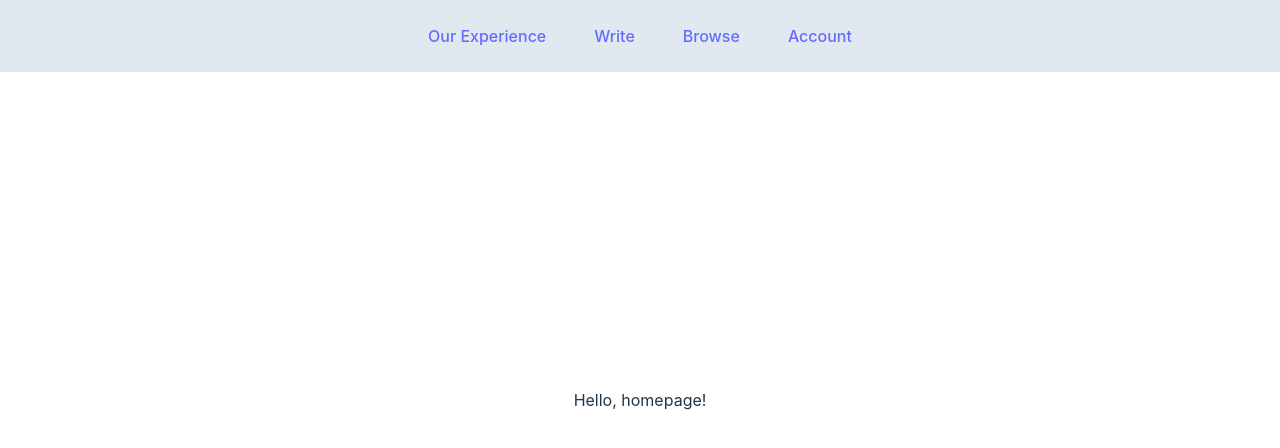
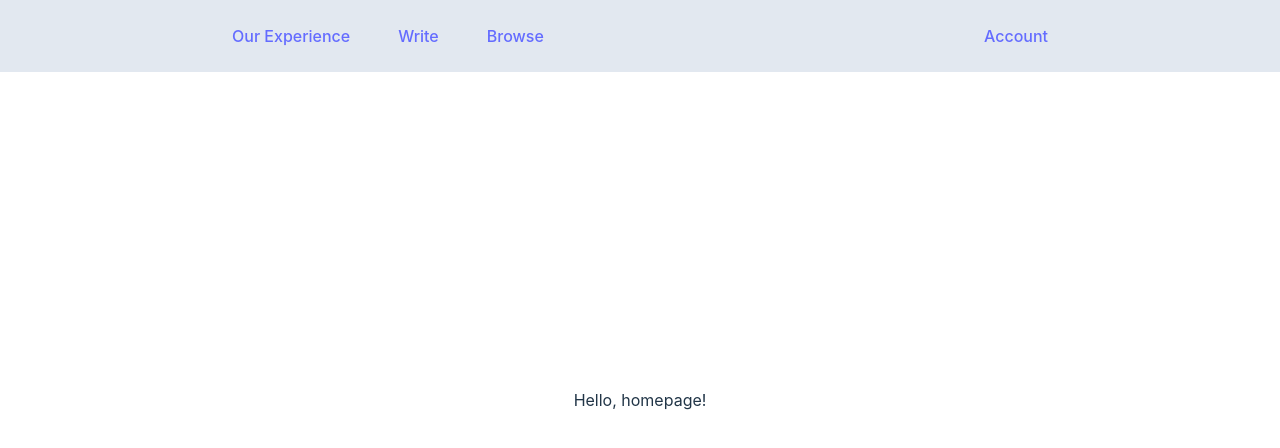
Before and after one commit to mads-bohn/ourexp, a React (Vite) app in the folder ourexp-ui/: page / in a window 1280 px wide. Shown: the top 448 px of the page. Built offline with nearby package versions, Linux system fonts and the light colour scheme.

Commit message:
matched navbar styling to wireframe

```diff
--- a/ourexp-ui/src/components/Navbar.jsx
+++ b/ourexp-ui/src/components/Navbar.jsx
@@ -6,7 +6,8 @@ export default function Navbar() {
 
   return (
     <div>
-        <ul className='fixed top-0 left-0 w-full z-10 p-6 bg-slate-200'>
+        <div className='fixed top-0 left-0 w-full z-10 p-9 bg-slate-200'>
+          <div className='absolute left-0 top-6 ml-52'>
             <NavLink
               to="/"
               className='p-6 hover:bg-slate-300 active:bg-slate-400'>
@@ -15,22 +16,27 @@ export default function Navbar() {
             <NavLink
               to="/submit"
               className={({isActive}) =>
-              isActive ? 'p-6 bg-slate-400 hover:bg-slate-300 active:bg-slate-400' : 'p-6 hover:bg-slate-300 active:bg-slate-400'}>
+                isActive ? 'p-6 bg-slate-400 text-white hover:bg-slate-300 hover:text-white active:bg-slate-400' : 'p-6 hover:bg-slate-300 active:bg-slate-400'}>
               Write
             </NavLink>
             <NavLink
               to="/entries"
               className={({isActive}) =>
-              isActive ? 'p-6 bg-slate-400 hover:bg-slate-300 active:bg-slate-400' : 'p-6 hover:bg-slate-300 active:bg-slate-400'}>
+                isActive ? 'p-6 bg-slate-400 text-white hover:bg-slate-300 hover:text-white active:bg-slate-400 ' : 'p-6 hover:bg-slate-300 active:bg-slate-400'}>
               Browse
             </NavLink>
+          </div>
+
+            <div className='absolute right-0 top-6 mr-52'>
              <NavLink
                 to="/account"
                 className={({isActive}) =>
-              isActive ? 'p-6 bg-slate-400 hover:bg-slate-300 active:bg-slate-400' : 'p-6 hover:bg-slate-300 active:bg-slate-400'}>
+                  isActive ? 'p-6 bg-slate-400 text-white hover:bg-slate-300 hover:text-white ' : 'p-6 hover:bg-slate-300 active:bg-slate-400'}>
                 Account
               </NavLink>
-        </ul>
+            </div>
+
+        </div>
     </div>
   )
 }
```
Lines whose indentation alone changed are shown as unchanged.
